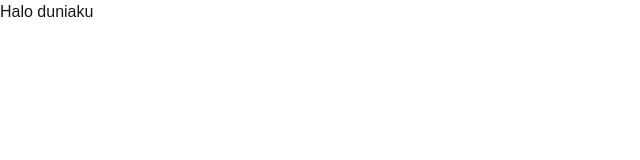
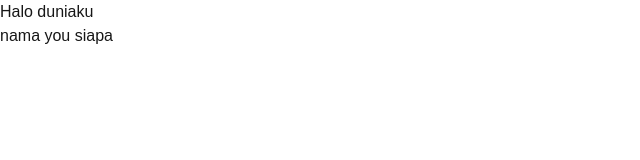
Before and after one commit to Revari027/lab-jenkins, a Next.js app: page /tentang in a window 1280 px wide. Shown: the top 160 px of the page, without its empty margins (0-640 px from the left). Built offline with nearby package versions, Linux system fonts and the light colour scheme.

Commit message:
update tentang

```diff
--- a/app/tentang/page.tsx
+++ b/app/tentang/page.tsx
@@ -1,5 +1,8 @@
 export default function Tentang() {
     return (
-        <h1>Halo duniaku</h1>
+        <>
+            <h1>Halo duniaku</h1>
+            <h2>nama you siapa</h2>
+        </>
     );
 }
```
